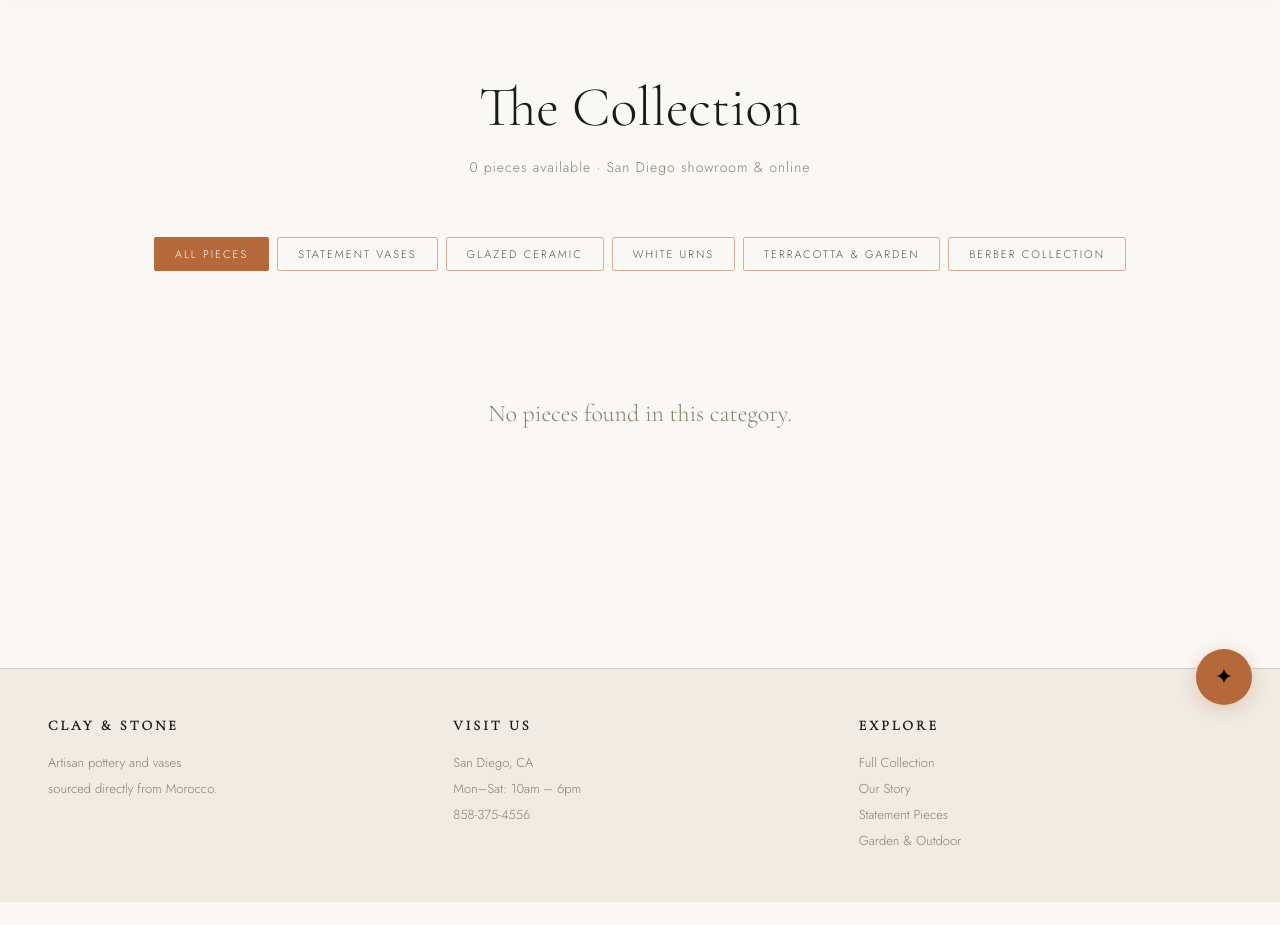
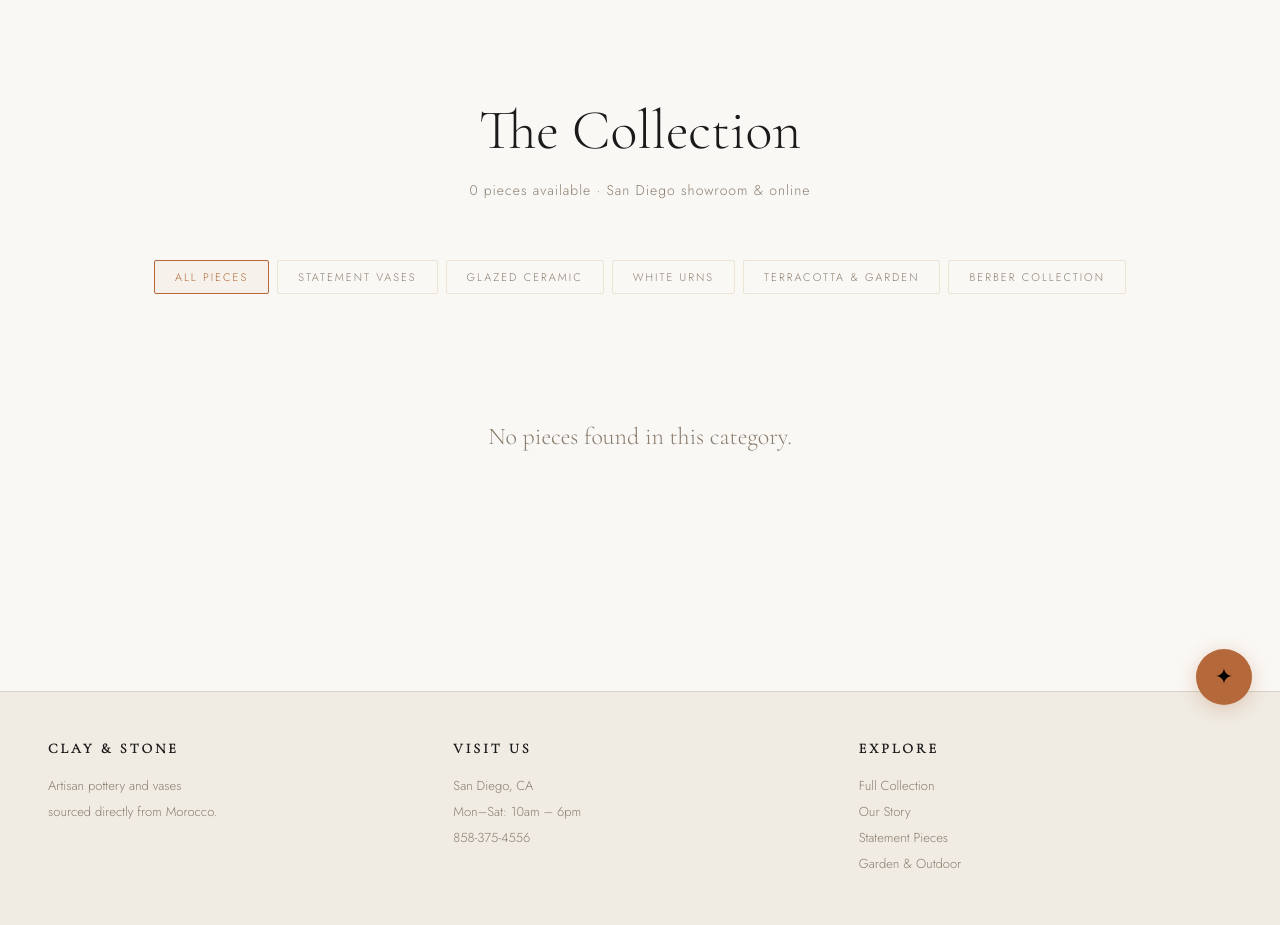
Before and after one commit to itadminvmimports/clay-and-stone-woo, a Flask app: page /products in a window 1280 px wide. Shown: the part 67-992 px from the top of the page. Before the commit the page ends 969 px from the top, so only its background shows below. Run offline with Flask 3, Linux system fonts and the light colour scheme; data that the repository does not hold is empty.

Commit message:
Temp revert products.html to test

```diff
--- a/templates/products.html
+++ b/templates/products.html
@@ -1,3 +1,5 @@
+# ── products.html ──────────────────────────────────────────────────────────
+cat > "$TEMPLATES/products.html" << 'EOF'
 {% extends "base.html" %}
 
 {% block title %}Collection — Clay & Stone{% endblock %}
@@ -15,55 +17,26 @@
 .collection-header p {
   color: var(--muted); font-size: 14px; letter-spacing: 1px;
 }
-
-/* Inline filters (original position) */
 .filters {
   display: flex; justify-content: center;
   gap: 8px; flex-wrap: wrap;
   padding: 0 48px 48px;
 }
-
-/* Sticky filter bar */
-.filters-sticky {
-  position: fixed;
-  top: 61px;
-  left: 0; width: 100%;
-  z-index: 90;
-  background: var(--bg);
-  border-bottom: 1px solid var(--border);
-  display: flex; justify-content: center;
-  gap: 8px; flex-wrap: wrap;
-  padding: 12px 48px;
-  transform: translateY(-110%);
-  transition: transform 0.3s ease;
-  box-shadow: 0 4px 20px rgba(0,0,0,0.06);
-}
-.filters-sticky.visible {
-  transform: translateY(0);
-}
-
 .filter-btn {
   padding: 8px 20px;
-  border: 1px solid rgba(181,105,58,0.5);
-  background: none; color: #5a4f45;
+  border: 1px solid rgba(201,169,110,0.25);
+  background: none; color: var(--muted);
   font-family: 'Jost', sans-serif;
   font-size: 11px; letter-spacing: 2px;
   text-transform: uppercase; cursor: pointer;
   text-decoration: none; transition: all 0.2s;
   border-radius: 2px;
-  white-space: nowrap;
 }
-.filter-btn:hover {
+.filter-btn:hover, .filter-btn.active {
   border-color: var(--gold);
   color: var(--gold);
-  background: rgba(181,105,58,0.08);
+  background: rgba(201,169,110,0.08);
 }
-.filter-btn.active {
-  border-color: var(--gold);
-  background: var(--gold);
-  color: #fff;
-}
-
 .products-grid {
   display: grid;
   grid-template-columns: repeat(3, 1fr);
@@ -120,9 +93,11 @@
 {% endblock %}
 
 {% block content %}
-
-<!-- Sticky filter bar (slides in when inline filters scroll out of view) -->
-<div class="filters-sticky" id="stickyFilters">
+<div class="collection-header">
+  <h1>The Collection</h1>
+  <p>{{ products|length }} pieces available · San Diego showroom & online</p>
+</div>
+<div class="filters">
   {% for key, label in categories.items() %}
   <a href="/products?category={{ key }}"
      class="filter-btn {% if active == key %}active{% endif %}">
@@ -130,22 +105,6 @@
   </a>
   {% endfor %}
 </div>
-
-<div class="collection-header">
-  <h1>The Collection</h1>
-  <p>{{ products|length }} pieces available · San Diego showroom & online</p>
-</div>
-
-<!-- Inline filters -->
-<div class="filters" id="inlineFilters">
-  {% for key, label in categories.items() %}
-  <a href="/products?category={{ key }}"
-     class="filter-btn {% if active == key %}active{% endif %}">
-    {{ label }}
-  </a>
-  {% endfor %}
-</div>
-
 <div class="products-grid">
   {% if products %}
     {% for product in products %}
@@ -175,20 +134,4 @@
   {% endif %}
 </div>
 {% endblock %}
-
-{% block extra_scripts %}
-<script>
-  const sticky  = document.getElementById('stickyFilters');
-  const inline  = document.getElementById('inlineFilters');
-
-  // Show sticky bar the moment inline filters scroll above the main nav
-  const observer = new IntersectionObserver(
-    ([entry]) => {
-      sticky.classList.toggle('visible', !entry.isIntersecting);
-    },
-    { threshold: 0, rootMargin: '-61px 0px 0px 0px' }
-  );
-
-  observer.observe(inline);
-</script>
-{% endblock %}
+EOF
```
